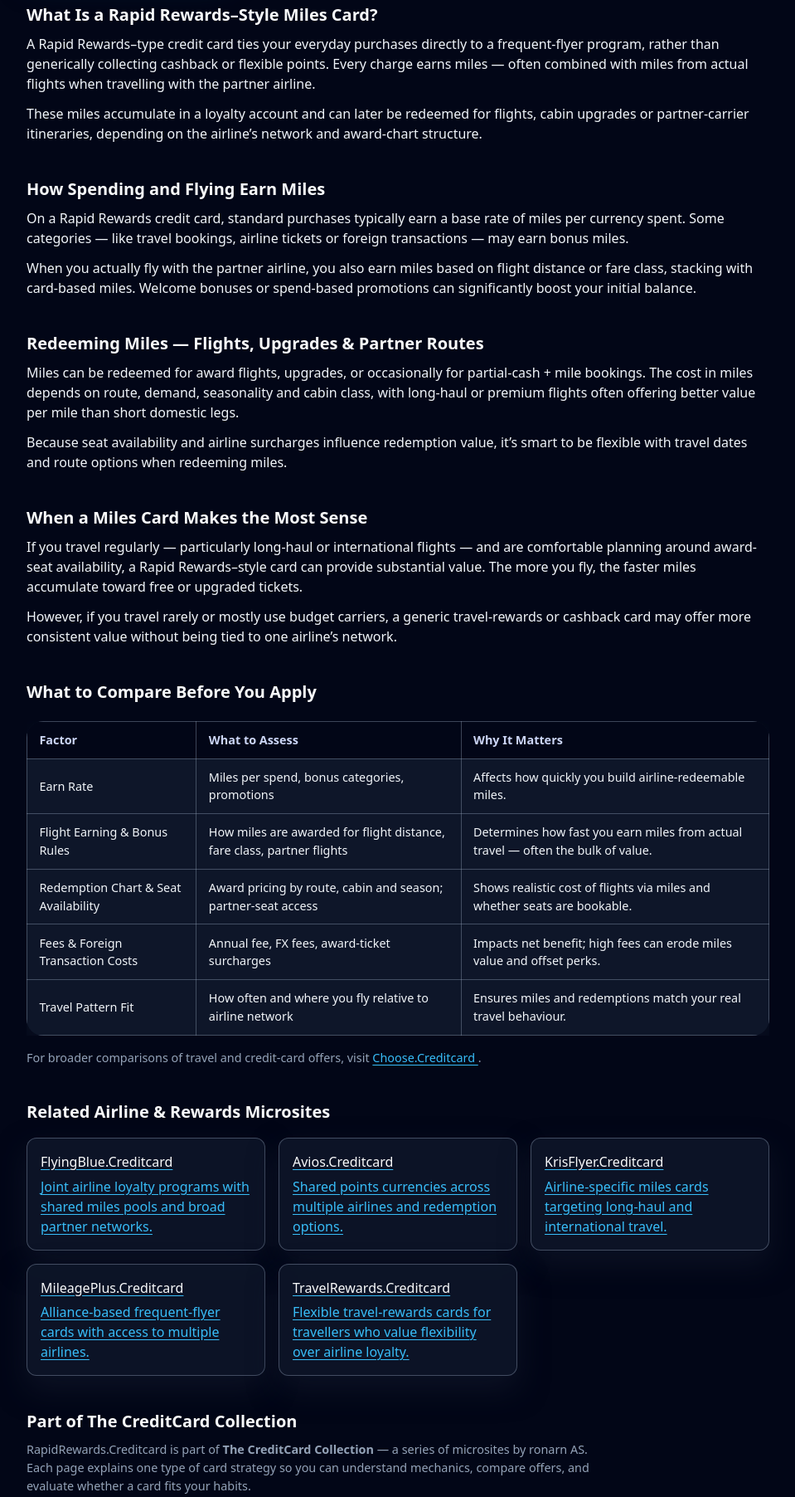
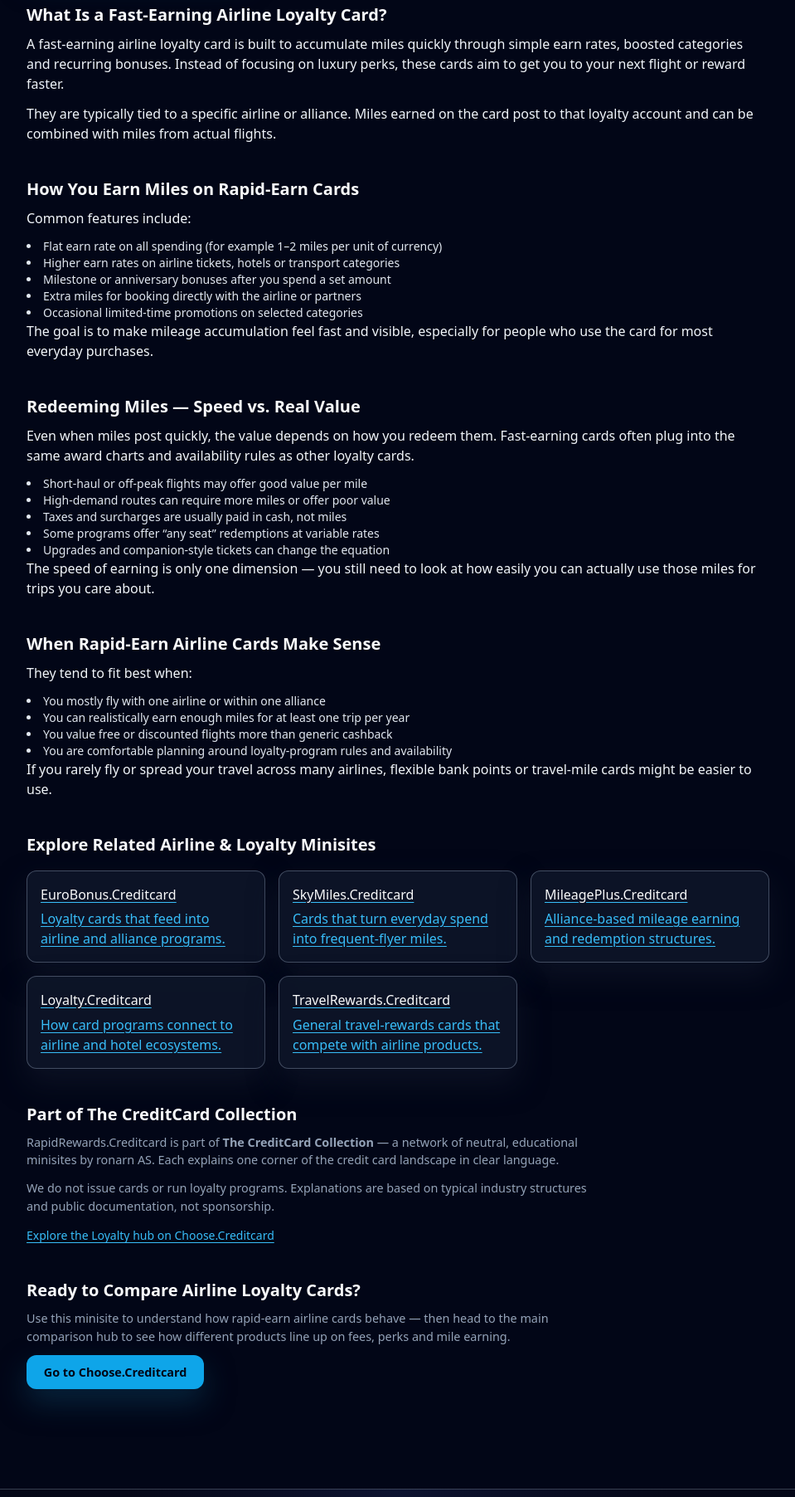
Before and after one commit to ChooseCreditCard/rapidrewards.creditcard, a plain HTML site: page index.html in a window 1280 px wide. Shown: the part 465-2269 px from the top of the page at 83% size, without its empty margins (160-1119 px from the left). Drawn offline with nearby package versions, Linux system fonts and the light colour scheme.

Commit message:
Update index.html

```diff
--- a/index.html
+++ b/index.html
@@ -4,22 +4,22 @@
   <meta charset="UTF-8" />
   <meta name="viewport" content="width=device-width, initial-scale=1" />
 
-  <title>RapidRewards.Creditcard – How Rapid Rewards Airline Credit Cards Work</title>
-  <meta name="description" content="Understanding credit cards tied to Rapid Rewards–style airline programs: earning miles on spend, redeeming for flights, partner routes, fees and when a miles card makes sense." />
+  <title>RapidRewards.Creditcard – Fast-Earning Airline Miles & Loyalty Cards</title>
+  <meta name="description" content="How fast-earning airline loyalty credit cards work: earning miles, bonus categories, companion-style perks and what to check before choosing a rapid-earn card." />
   <meta name="robots" content="index,follow" />
   <link rel="canonical" href="https://rapidrewards.creditcard/" />
 
   <!-- Open Graph -->
-  <meta property="og:title" content="RapidRewards.Creditcard – Airline Miles & Rewards Cards Explained" />
-  <meta property="og:description" content="Learn how Rapid Rewards–style airline credit cards convert spending into miles, how redemptions and partner flights work, plus the trade-offs to evaluate before you apply." />
+  <meta property="og:title" content="RapidRewards.Creditcard – Airline Loyalty Miles Explained" />
+  <meta property="og:description" content="Independent explanation of rapid-earn airline loyalty cards: how miles are earned, redeemed and when they fit your travel pattern." />
   <meta property="og:type" content="website" />
   <meta property="og:url" content="https://rapidrewards.creditcard/" />
   <meta property="og:image" content="https://choose.creditcard/preview.png?utm_source=rapidrewards.creditcard&utm_medium=referral&utm_campaign=og_image" />
 
   <!-- Twitter -->
   <meta name="twitter:card" content="summary_large_image" />
-  <meta name="twitter:title" content="RapidRewards.Creditcard – Airline Miles Card Guide" />
-  <meta name="twitter:description" content="Independent guide to how credit cards tied to Rapid Rewards–style airline loyalty programs earn miles, how to redeem them for award flights, and what to check before signing up." />
+  <meta name="twitter:title" content="RapidRewards.Creditcard – Fast-Earning Airline Miles" />
+  <meta name="twitter:description" content="Understand how fast-earning airline loyalty credit cards convert spend into miles, and how to judge real-world value." />
   <meta name="twitter:image" content="https://choose.creditcard/preview.png?utm_source=rapidrewards.creditcard&utm_medium=referral&utm_campaign=twitter_image" />
 
   <!-- GA4 -->
@@ -31,192 +31,194 @@
     gtag('config', 'G-64FE63JQ3H');
   </script>
 
-  <!-- Tailwind for utility classes -->
+  <!-- Tailwind -->
   <script src="https://cdn.tailwindcss.com"></script>
 
-  <!-- Shared minisite styles -->
+  <!-- Shared minisite CSS -->
   <link rel="stylesheet" href="./styles.css" />
 </head>
+
 <body class="bg-slate-950 text-slate-100">
+  <!-- HEADER -->
   <header class="site-header">
     <div class="nav-inner max-w-6xl">
       <div class="brand">
         <div class="cc-logo">CC</div>
         <div class="brand-text">
           <div class="brand-title">RapidRewards.Creditcard</div>
-          <div class="brand-subtitle">Airline Miles & Frequent-Flyer Cards</div>
+          <div class="brand-subtitle">Fast-Earning Airline Miles</div>
         </div>
       </div>
       <nav class="nav-links" aria-label="Page navigation">
         <a href="#overview">Overview</a>
         <a href="#earning">Earning Miles</a>
-        <a href="#redeem">Redeeming & Value</a>
+        <a href="#redeem">Redeeming</a>
       </nav>
     </div>
   </header>
 
   <main class="cc-page">
-    <!-- Breadcrumb -->
+    <!-- BREADCRUMB -->
     <div class="cc-breadcrumb">
       <a href="https://choose.creditcard/?utm_source=rapidrewards.creditcard&utm_medium=referral&utm_campaign=breadcrumb">Home</a>
       &nbsp;›&nbsp;
       RapidRewards.Creditcard
     </div>
 
-    <!-- Hero -->
+    <!-- HERO -->
     <section class="hero">
       <div class="hero-content">
-        <h1>How Rapid Rewards–Style Airline Cards Turn Spend Into Flights</h1>
+        <h1>How Fast-Earning Airline Loyalty Cards Really Work</h1>
         <p class="hero-lead">
-          Cards tied to Rapid Rewards-style frequent-flyer programs convert everyday spending and flights into airline miles. This page explains how the system works, how to earn and redeem miles, and what to consider before applying.
+          Some airline cards focus on one thing: earning miles quickly. This guide explains how rapid-earn loyalty
+          cards turn everyday spending into flights — and what to check before you commit.
         </p>
-        <a class="cta" href="https://choose.creditcard/travel/?utm_source=rapidrewards.creditcard&utm_medium=referral&utm_campaign=hero_cta">
-          Compare airline miles cards
+        <a class="cta"
+           href="https://choose.creditcard/loyalty/?utm_source=rapidrewards.creditcard&utm_medium=referral&utm_campaign=hero_cta">
+          Compare airline & loyalty cards
         </a>
       </div>
     </section>
 
-    <!-- Overview -->
+    <!-- OVERVIEW -->
     <section id="overview" class="section">
-      <h2>What Is a Rapid Rewards–Style Miles Card?</h2>
-      <p>A Rapid Rewards–type credit card ties your everyday purchases directly to a frequent-flyer program, rather than generically collecting cashback or flexible points. Every charge earns miles — often combined with miles from actual flights when travelling with the partner airline. </p>
-      <p>These miles accumulate in a loyalty account and can later be redeemed for flights, cabin upgrades or partner-carrier itineraries, depending on the airline’s network and award-chart structure.</p>
-    </section>
-
-    <!-- Earning -->
-    <section id="earning" class="section">
-      <h2>How Spending and Flying Earn Miles</h2>
-      <p>On a Rapid Rewards credit card, standard purchases typically earn a base rate of miles per currency spent. Some categories — like travel bookings, airline tickets or foreign transactions — may earn bonus miles. </p>
-      <p>When you actually fly with the partner airline, you also earn miles based on flight distance or fare class, stacking with card-based miles. Welcome bonuses or spend-based promotions can significantly boost your initial balance.</p>
-    </section>
-
-    <!-- Redeeming & Value -->
-    <section id="redeem" class="section">
-      <h2>Redeeming Miles — Flights, Upgrades & Partner Routes</h2>
-      <p>Miles can be redeemed for award flights, upgrades, or occasionally for partial-cash + mile bookings. The cost in miles depends on route, demand, seasonality and cabin class, with long-haul or premium flights often offering better value per mile than short domestic legs. </p>
-      <p>Because seat availability and airline surcharges influence redemption value, it’s smart to be flexible with travel dates and route options when redeeming miles.</p>
-    </section>
-
-    <section class="section">
-      <h2>When a Miles Card Makes the Most Sense</h2>
-      <p>If you travel regularly — particularly long-haul or international flights — and are comfortable planning around award-seat availability, a Rapid Rewards–style card can provide substantial value. The more you fly, the faster miles accumulate toward free or upgraded tickets. </p>
-      <p>However, if you travel rarely or mostly use budget carriers, a generic travel-rewards or cashback card may offer more consistent value without being tied to one airline’s network.</p>
-    </section>
-
-    <!-- Comparison table -->
-    <section class="section">
-      <h2>What to Compare Before You Apply</h2>
-      <div class="table-wrap">
-        <table class="table">
-          <thead>
-            <tr>
-              <th>Factor</th>
-              <th>What to Assess</th>
-              <th>Why It Matters</th>
-            </tr>
-          </thead>
-          <tbody>
-            <tr>
-              <td>Earn Rate</td>
-              <td>Miles per spend, bonus categories, promotions</td>
-              <td>Affects how quickly you build airline-redeemable miles.</td>
-            </tr>
-            <tr>
-              <td>Flight Earning & Bonus Rules</td>
-              <td>How miles are awarded for flight distance, fare class, partner flights</td>
-              <td>Determines how fast you earn miles from actual travel — often the bulk of value.</td>
-            </tr>
-            <tr>
-              <td>Redemption Chart & Seat Availability</td>
-              <td>Award pricing by route, cabin and season; partner-seat access</td>
-              <td>Shows realistic cost of flights via miles and whether seats are bookable.</td>
-            </tr>
-            <tr>
-              <td>Fees & Foreign Transaction Costs</td>
-              <td>Annual fee, FX fees, award-ticket surcharges</td>
-              <td>Impacts net benefit; high fees can erode miles value and offset perks.</td>
-            </tr>
-            <tr>
-              <td>Travel Pattern Fit</td>
-              <td>How often and where you fly relative to airline network</td>
-              <td>Ensures miles and redemptions match your real travel behaviour.</td>
-            </tr>
-          </tbody>
-        </table>
-      </div>
-      <p class="small">
-        For broader comparisons of travel and credit-card offers, visit
-        <a href="https://choose.creditcard/travel/?utm_source=rapidrewards.creditcard&utm_medium=referral&utm_campaign=comparison_section">
-          Choose.Creditcard
-        </a>.
+      <h2>What Is a Fast-Earning Airline Loyalty Card?</h2>
+      <p>
+        A fast-earning airline loyalty card is built to accumulate miles quickly through simple earn rates,
+        boosted categories and recurring bonuses. Instead of focusing on luxury perks, these cards aim to
+        get you to your next flight or reward faster.
+      </p>
+      <p>
+        They are typically tied to a specific airline or alliance. Miles earned on the card post to that
+        loyalty account and can be combined with miles from actual flights.
       </p>
     </section>
 
-    <!-- Cluster links -->
+    <!-- EARNING -->
+    <section id="earning" class="section">
+      <h2>How You Earn Miles on Rapid-Earn Cards</h2>
+      <p>Common features include:</p>
+      <ul class="list-disc list-inside text-sm text-slate-200">
+        <li>Flat earn rate on all spending (for example 1–2 miles per unit of currency)</li>
+        <li>Higher earn rates on airline tickets, hotels or transport categories</li>
+        <li>Milestone or anniversary bonuses after you spend a set amount</li>
+        <li>Extra miles for booking directly with the airline or partners</li>
+        <li>Occasional limited-time promotions on selected categories</li>
+      </ul>
+      <p>
+        The goal is to make mileage accumulation feel fast and visible, especially for people who use the card
+        for most everyday purchases.
+      </p>
+    </section>
+
+    <!-- REDEEM -->
+    <section id="redeem" class="section">
+      <h2>Redeeming Miles — Speed vs. Real Value</h2>
+      <p>
+        Even when miles post quickly, the value depends on how you redeem them. Fast-earning cards often plug into
+        the same award charts and availability rules as other loyalty cards.
+      </p>
+      <ul class="list-disc list-inside text-sm text-slate-200">
+        <li>Short-haul or off-peak flights may offer good value per mile</li>
+        <li>High-demand routes can require more miles or offer poor value</li>
+        <li>Taxes and surcharges are usually paid in cash, not miles</li>
+        <li>Some programs offer “any seat” redemptions at variable rates</li>
+        <li>Upgrades and companion-style tickets can change the equation</li>
+      </ul>
+      <p>
+        The speed of earning is only one dimension — you still need to look at how easily you can actually use
+        those miles for trips you care about.
+      </p>
+    </section>
+
+    <!-- WHEN IT MAKES SENSE -->
     <section class="section">
-      <h2>Related Airline & Rewards Microsites</h2>
+      <h2>When Rapid-Earn Airline Cards Make Sense</h2>
+      <p>They tend to fit best when:</p>
+      <ul class="list-disc list-inside text-sm text-slate-200">
+        <li>You mostly fly with one airline or within one alliance</li>
+        <li>You can realistically earn enough miles for at least one trip per year</li>
+        <li>You value free or discounted flights more than generic cashback</li>
+        <li>You are comfortable planning around loyalty-program rules and availability</li>
+      </ul>
+      <p>
+        If you rarely fly or spread your travel across many airlines, flexible bank points or travel-mile cards
+        might be easier to use.
+      </p>
+    </section>
+
+    <!-- CLUSTER LINKS -->
+    <section class="section">
+      <h2>Explore Related Airline & Loyalty Minisites</h2>
       <div class="cluster-grid">
-        <a class="cluster-card" href="https://flyingblue.creditcard/?utm_source=rapidrewards.creditcard&utm_medium=referral&utm_campaign=cluster_flyingblue">
-          <h3>FlyingBlue.Creditcard</h3>
-          <p>Joint airline loyalty programs with shared miles pools and broad partner networks.</p>
+        <a class="cluster-card"
+           href="https://eurobonus.creditcard/?utm_source=rapidrewards.creditcard&utm_medium=referral&utm_campaign=cluster_eurobonus">
+          <h3>EuroBonus.Creditcard</h3>
+          <p>Loyalty cards that feed into airline and alliance programs.</p>
         </a>
-        <a class="cluster-card" href="https://avios.creditcard/?utm_source=rapidrewards.creditcard&utm_medium=referral&utm_campaign=cluster_avios">
-          <h3>Avios.Creditcard</h3>
-          <p>Shared points currencies across multiple airlines and redemption options.</p>
+        <a class="cluster-card"
+           href="https://skymiles.creditcard/?utm_source=rapidrewards.creditcard&utm_medium=referral&utm_campaign=cluster_skymiles">
+          <h3>SkyMiles.Creditcard</h3>
+          <p>Cards that turn everyday spend into frequent-flyer miles.</p>
         </a>
-        <a class="cluster-card" href="https://krisflyer.creditcard/?utm_source=rapidrewards.creditcard&utm_medium=referral&utm_campaign=cluster_krisflyer">
-          <h3>KrisFlyer.Creditcard</h3>
-          <p>Airline-specific miles cards targeting long-haul and international travel.</p>
+        <a class="cluster-card"
+           href="https://mileageplus.creditcard/?utm_source=rapidrewards.creditcard&utm_medium=referral&utm_campaign=cluster_mileageplus">
+          <h3>MileagePlus.Creditcard</h3>
+          <p>Alliance-based mileage earning and redemption structures.</p>
         </a>
-        <a class="cluster-card" href="https://mileageplus.creditcard/?utm_source=rapidrewards.creditcard&utm_medium=referral&utm_campaign=cluster_mileageplus">
-          <h3>MileagePlus.Creditcard</h3>
-          <p>Alliance-based frequent-flyer cards with access to multiple airlines.</p>
+        <a class="cluster-card"
+           href="https://loyalty.creditcard/?utm_source=rapidrewards.creditcard&utm_medium=referral&utm_campaign=cluster_loyalty">
+          <h3>Loyalty.Creditcard</h3>
+          <p>How card programs connect to airline and hotel ecosystems.</p>
         </a>
-        <a class="cluster-card" href="https://travelrewards.creditcard/?utm_source=rapidrewards.creditcard&utm_medium=referral&utm_campaign=cluster_travelrewards">
+        <a class="cluster-card"
+           href="https://travelrewards.creditcard/?utm_source=rapidrewards.creditcard&utm_medium=referral&utm_campaign=cluster_travelrewards">
           <h3>TravelRewards.Creditcard</h3>
-          <p>Flexible travel-rewards cards for travellers who value flexibility over airline loyalty.</p>
+          <p>General travel-rewards cards that compete with airline products.</p>
         </a>
       </div>
     </section>
 
-    <!-- Collection section -->
+    <!-- COLLECTION / HUB SNIPPET -->
     <section class="section">
       <h2>Part of The CreditCard Collection</h2>
       <p class="small">
-        RapidRewards.Creditcard is part of <strong>The CreditCard Collection</strong> — a series of microsites by ronarn AS. Each page explains one type of card strategy so you can understand mechanics, compare offers, and evaluate whether a card fits your habits.
+        RapidRewards.Creditcard is part of <strong>The CreditCard Collection</strong> — a network of neutral,
+        educational minisites by ronarn AS. Each explains one corner of the credit card landscape in clear language.
       </p>
       <p class="small">
-        We do not issue cards or operate airlines. This content is informational — summarising typical structures, trade-offs and reward dynamics so you can approach offers with full knowledge.
-      </p>
-      <p class="small">
-        This is not financial or travel advice. Airline routes, award availability, fees and offer terms can change — always verify official issuer details before you apply.
+        We do not issue cards or run loyalty programs. Explanations are based on typical industry structures and
+        public documentation, not sponsorship.
       </p>
 
-      <!-- HUB SNIPPET – Travel & FX hub -->
       <div class="hub-link">
-        <a href="https://choose.creditcard/travel/?utm_source=rapidrewards.creditcard&utm_medium=referral&utm_campaign=minisite_to_hub"
+        <a href="https://choose.creditcard/loyalty/?utm_source=rapidrewards.creditcard&utm_medium=referral&utm_campaign=minisite_to_loyalty_hub"
            class="text-sm text-slate-600 hover:text-slate-900">
-          Learn more at the Travel &amp; FX hub
+          Explore the Loyalty hub on Choose.Creditcard
         </a>
       </div>
     </section>
 
-    <!-- Bottom CTA -->
+    <!-- BOTTOM CTA -->
     <section class="section">
-      <h2>Ready to Compare Airline & Travel Cards?</h2>
+      <h2>Ready to Compare Airline Loyalty Cards?</h2>
       <p class="small">
-        Use RapidRewards.Creditcard to understand how miles-based airline cards work — then go to the main hub to compare live offers, earn rates and redemption details side by side.
+        Use this minisite to understand how rapid-earn airline cards behave — then head to the main comparison hub
+        to see how different products line up on fees, perks and mile earning.
       </p>
-      <a class="cta" href="https://choose.creditcard/travel/?utm_source=rapidrewards.creditcard&utm_medium=referral&utm_campaign=bottom_cta">
+      <a class="cta"
+         href="https://choose.creditcard/?utm_source=rapidrewards.creditcard&utm_medium=referral&utm_campaign=bottom_cta">
         Go to Choose.Creditcard
       </a>
     </section>
   </main>
 
+  <!-- FOOTER -->
   <footer class="mini-footer">
     <p class="mini-footer-main">© 2025 The CreditCard Collection — ronarn AS</p>
     <p class="mini-footer-contact">
-      Contact: <a href="mailto:support@cc.creditcard">support@cc.creditcard</a></p>
+      Contact: <a href="mailto:support@cc.creditcard">support@cc.creditcard</a>
+    </p>
   </footer>
 </body>
 </html>
```
